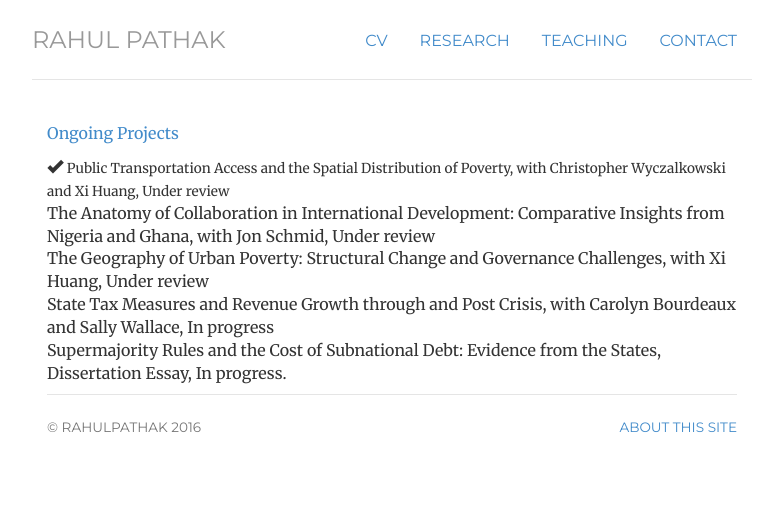
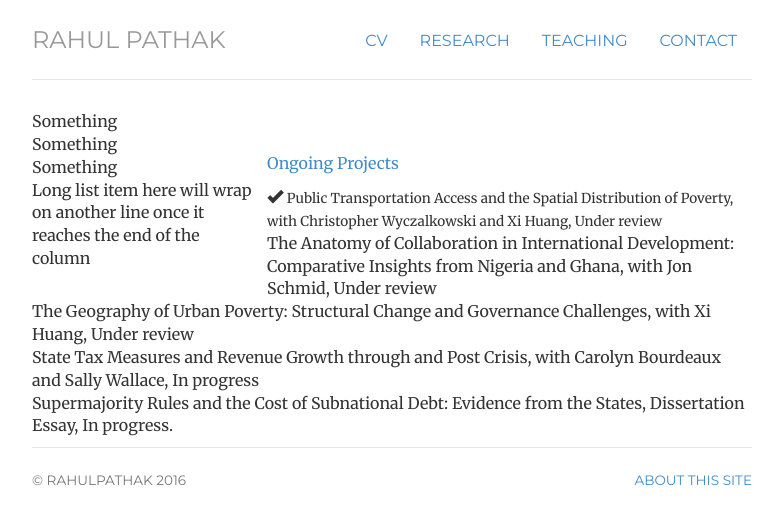
Before and after one commit to pathak-rahul/pathak-rahul.github.io, a Jekyll site: the page built from ongoing/index.html, in a window 1280 px wide. Shown: the top 524 px of the page, without its empty margins (248-1031 px from the left). Built offline with Jekyll 4.4.1, drawn with Linux system fonts in a browser that asks for light colours.

Commit message:
Update index.html

```diff
--- a/ongoing/index.html
+++ b/ongoing/index.html
@@ -2,6 +2,21 @@
 layout: default
 title: ongoing
 ---
+
+	<div class="row">
+
+		<div class="col-sm-4">
+			<ul class="list-unstyled icon-list chevron-right">
+  				<li>Something</li>
+  				<li>Something</li>
+  				<li>Something</li>
+  				<li>Long list item here will wrap on another line once it reaches the end of the column</li>
+			</ul>
+
+  		</div>
+
+
+
 <div class="row marketing">
 	<div class="col-sm-12">
 	</div>
```
